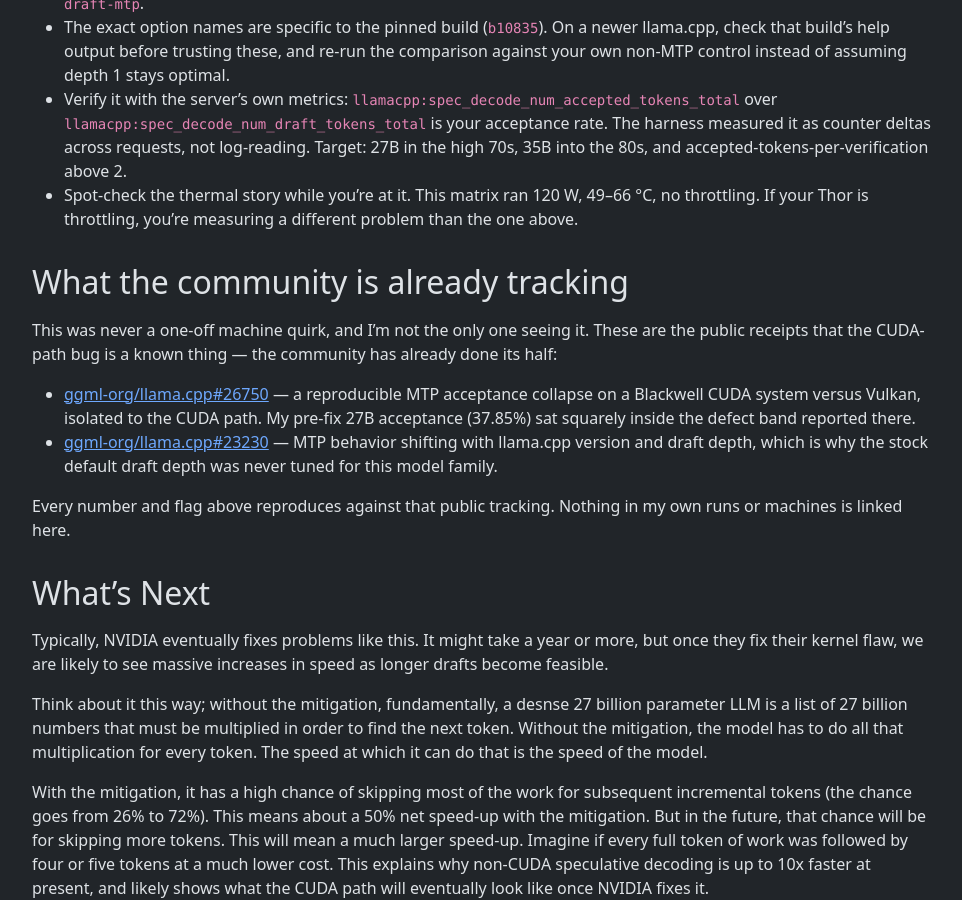
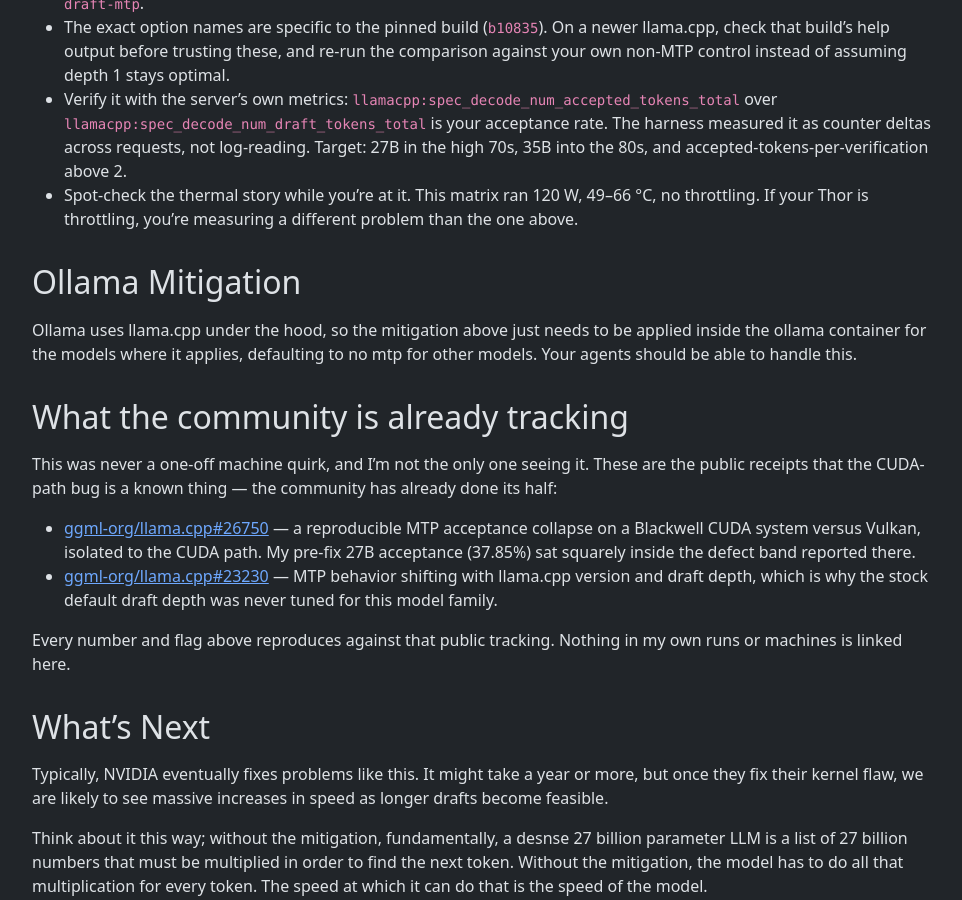
Before and after one commit to cjtrowbridge-com/cjtrowbridge.com, a Jekyll site: the page built from projects/2026-09-17-nvidia-blackwell-mtp-mitigation/index.md, in a window 1280 px wide and 900 px high, scrolled down 5118 px. Shown: the whole window, without its empty margins (158-1120 px from the left). Built offline with Jekyll 4.4.1, drawn with Linux system fonts in a browser that asks for light colours; nearby versions of some CDN libraries.

Commit message:
added ollama mitigation details

```diff
--- a/projects/2026-09-17-nvidia-blackwell-mtp-mitigation/index.md
+++ b/projects/2026-09-17-nvidia-blackwell-mtp-mitigation/index.md
@@ -135,6 +135,10 @@
 - Verify it with the server's own metrics: `llamacpp:spec_decode_num_accepted_tokens_total` over `llamacpp:spec_decode_num_draft_tokens_total` is your acceptance rate. The harness measured it as counter deltas across requests, not log-reading. Target: 27B in the high 70s, 35B into the 80s, and accepted-tokens-per-verification above 2.
 - Spot-check the thermal story while you're at it. This matrix ran 120 W, 49–66 °C, no throttling. If your Thor is throttling, you're measuring a different problem than the one above.
 
+## Ollama Mitigation
+
+Ollama uses llama.cpp under the hood, so the mitigation above just needs to be applied inside the ollama container for the models where it applies, defaulting to no mtp for other models. Your agents should be able to handle this.
+
 ## What the community is already tracking
 
 This was never a one-off machine quirk, and I'm not the only one seeing it. These are the public receipts that the CUDA-path bug is a known thing — the community has already done its half:
```
